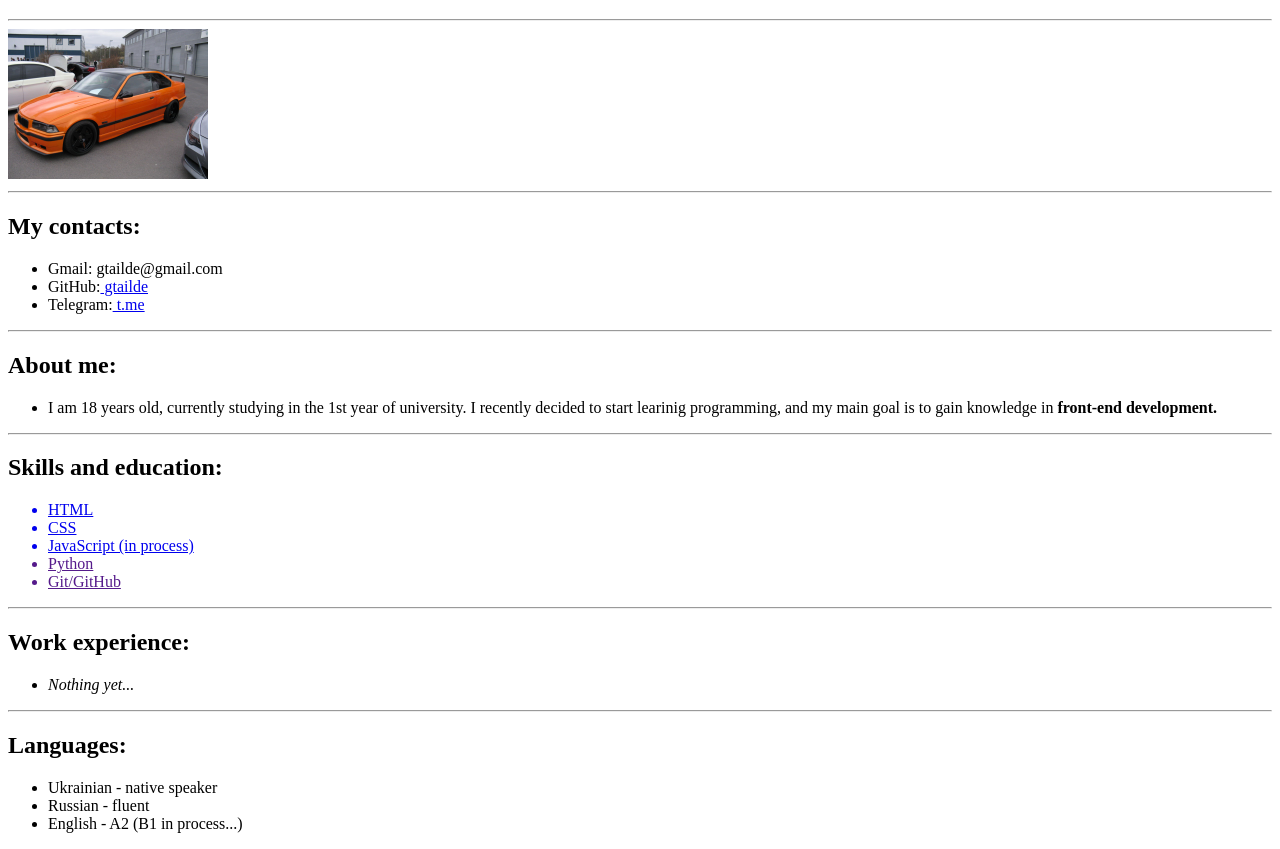
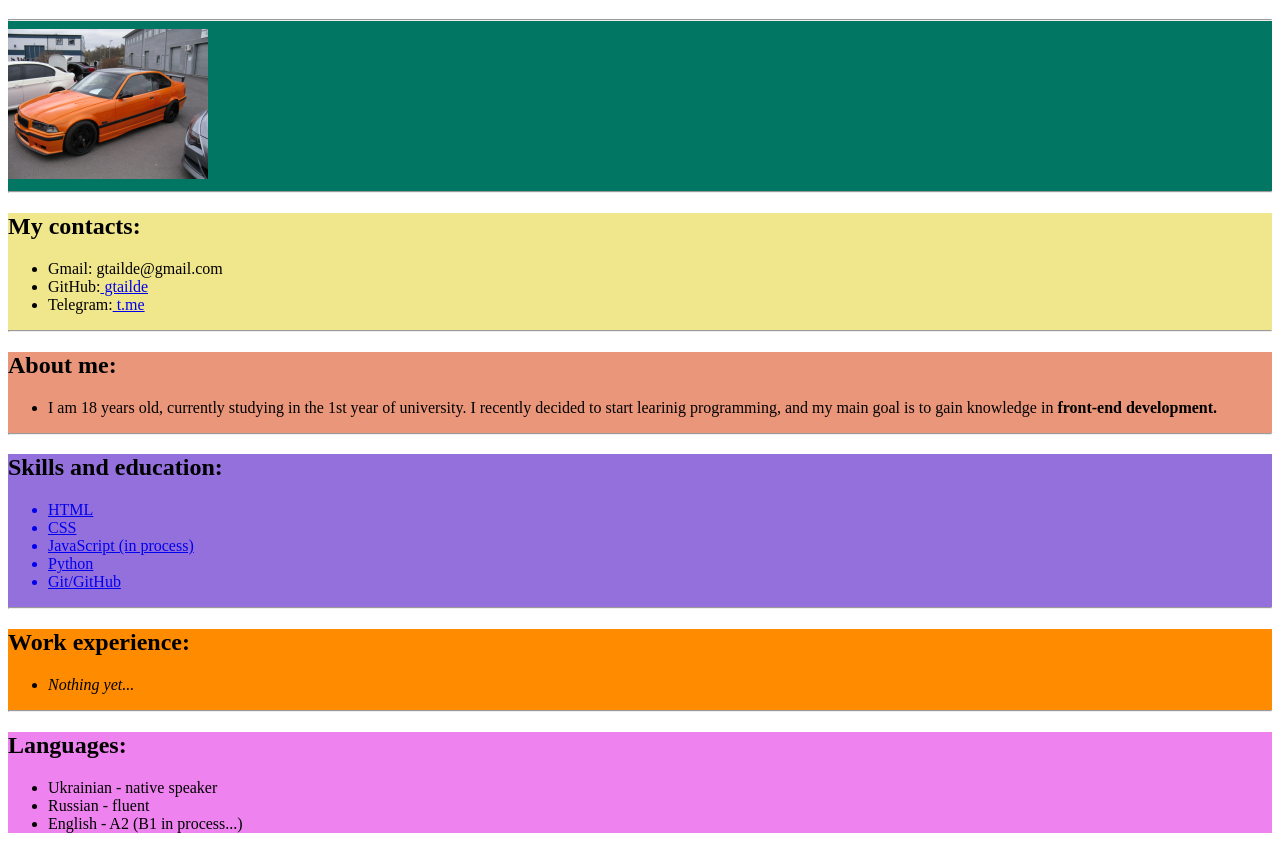
Before and after one commit to gtailde/rsschool-cv, a plain HTML site: page index.html in a window 1280 px wide. Shown: the part 61-910 px from the top of the page. Drawn offline with Linux system fonts and the light colour scheme.

Commit message:
refactor: added background color

```diff
--- a/index.html
+++ b/index.html
@@ -11,19 +11,23 @@
 <body>
     <h1>Oleh Nepiuk</h1>
 
+    <div class="title">
         <hr>
+        <img src="1.jpg" alt="Oleh Nepiuk" width="200">
+        <hr>
+        </div>
 
-    <img src="1.jpg" alt="Oleh Nepiuk" width="200">
-
-    <hr>
+        <div class="contacts_list">
         <h2>My contacts:</h2>
         <ul>
             <li>Gmail: gtailde@gmail.com</li>
             <li>GitHub:<a href="https://github.com/gtailde" target="_blank"> gtailde</a></li>
             <li>Telegram:<a href="https://t.me/gtailde" target="_blank"> t.me</a></li>
         </ul>
+        <hr>
+    </div>
 
-    <hr>
+    <div class="me">
         <h2>About me: </h2>
         <ul>
             <li>
@@ -31,31 +35,37 @@
             in <b>front-end development.</b></p>
             </li>
         </ul>
+        <hr>
+    </div>
 
-    <hr>
+    <div class="Skills">
         <h2>Skills and education:</h2>
         <ul>
-        <a href="https://www.youtube.com/watch?v=DOEtVdkKwcU&feature=share&si=ELPmzJkDCLju2KnD5oyZMQ"><li>HTML</li></a>
-        <a href="(https://www.youtube.com/watch?v=SpCUuyZZTp8&feature=share&si=ELPmzJkDCLju2KnD5oyZMQ"><li>CSS</li></a>
-        <a href="https://www.youtube.com/watch?v=Bluxbh9CaQ0&feature=share&si=ELPmzJkDCLju2KnD5oyZMQ"><li>JavaScript (in process)</li></a>
-        <a href=""><li>Python</li></a>
-        <a href=""><li>Git/GitHub</li></a>
+            <a href="https://www.youtube.com/watch?v=DOEtVdkKwcU&feature=share&si=ELPmzJkDCLju2KnD5oyZMQ" target="_blank"><li>HTML</li></a>
+            <a href="(https://www.youtube.com/watch?v=SpCUuyZZTp8&feature=share&si=ELPmzJkDCLju2KnD5oyZMQ" target="_blank"><li>CSS</li></a>
+            <a href="https://www.youtube.com/watch?v=Bluxbh9CaQ0&feature=share&si=ELPmzJkDCLju2KnD5oyZMQ" target="_blank"><li>JavaScript (in process)</li></a>
+            <a href="https://www.coursera.org/specializations/python" target="_blank"><li>Python</li></a>
+            <a href="https://www.youtube.com/watch?v=zZBiln_2FhM&feature=share&si=ELPmzJkDCLju2KnD5oyZMQ" target="_blank"><li>Git/GitHub</li></a>
         </ul>
         <hr>
+    </div>
 
+    <div class="Work">
         <h2>Work experience:</h2>
         <ul>
             <li><i>Nothing yet...</i></li>
         </ul>
+        <hr>
+    </div>
 
-    <hr>
+    <div class="Languages">
         <h2>Languages:</h2>
         <ul>
             <li>Ukrainian - native speaker</li>
             <li>Russian - fluent</li>
             <li>English - A2 (B1 in process...)</li>
         </ul>
-
+    </div>
 
 
 
--- a/style.css
+++ b/style.css
@@ -0,0 +1,39 @@
+.title {
+    background-color: rgb(1, 119, 99);
+
+}
+
+
+
+
+.contacts_list{
+    background-color: khaki;
+
+
+}
+
+
+
+.me{
+    background-color: darksalmon;
+}
+
+
+.Skills{
+    background-color: mediumpurple;
+
+}
+
+
+
+.Work{
+    background-color: darkorange;
+
+}
+
+
+.Languages{
+    background-color: violet;
+
+
+}
```
Lines whose indentation alone changed are shown as unchanged.
